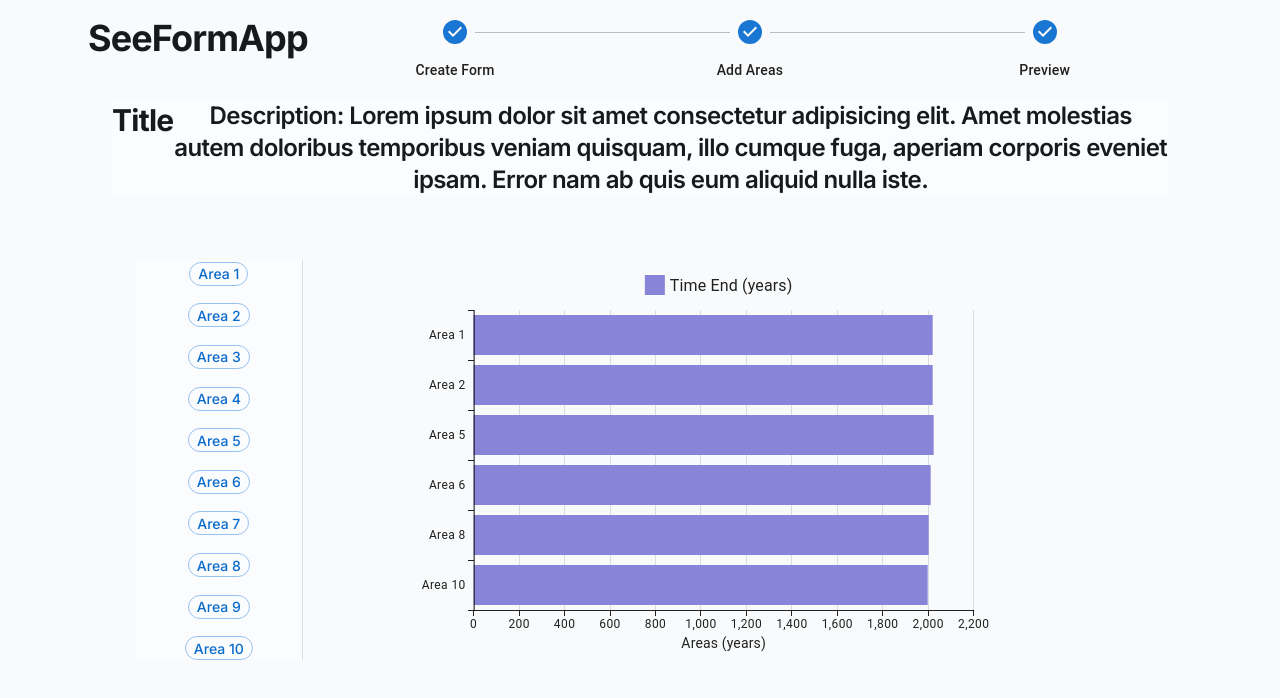
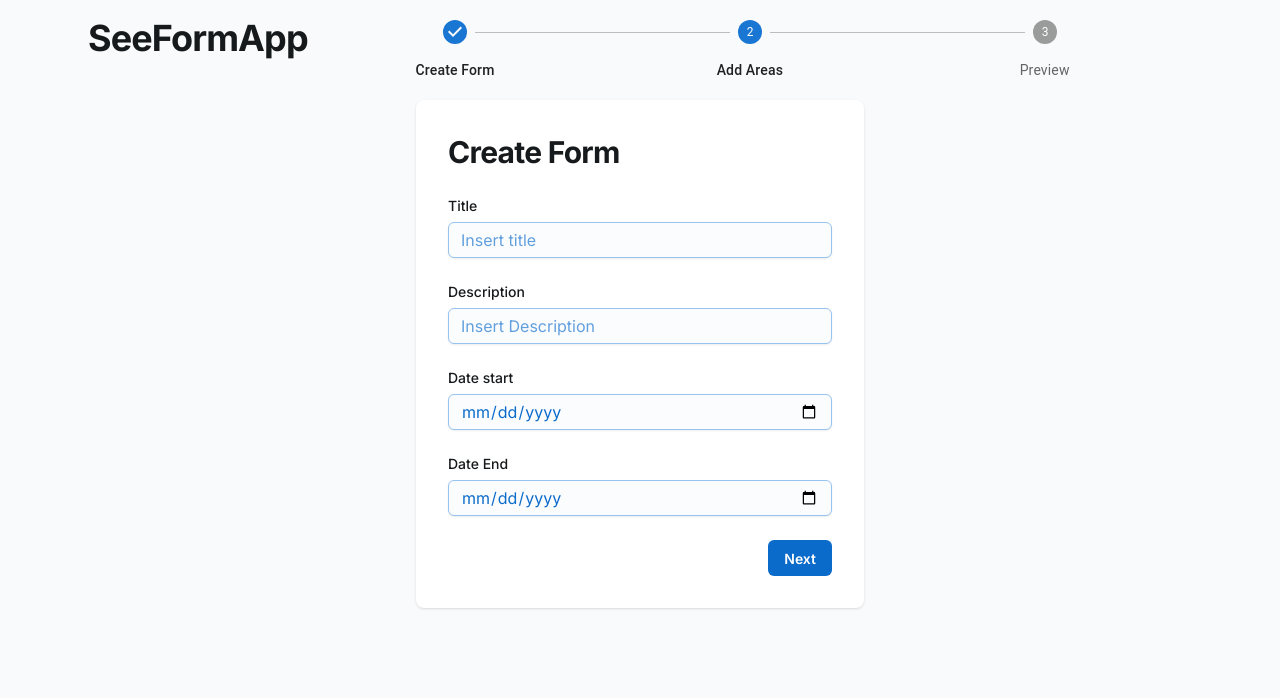
Before and after one commit to NashorSlayer/FormSee, a Next.js app: page /user/createForms in a window 1280 px wide. Shown: the top 698 px of the page. Built offline with nearby package versions, Linux system fonts and the light colour scheme.

Commit message:
feat: add Zustand and FormStore, Create Form Correctly(Step 1)

```diff
--- a/package.json
+++ b/package.json
@@ -21,7 +21,8 @@
     "next": "14.2.5",
     "react": "^18",
     "react-dom": "^18",
-    "react-hook-form": "^7.52.1"
+    "react-hook-form": "^7.52.1",
+    "zustand": "^4.5.4"
   },
   "devDependencies": {
     "@types/node": "^20",
--- a/src/components/AddAreasToForm.tsx
+++ b/src/components/AddAreasToForm.tsx
@@ -1,9 +1,11 @@
 "use client"
 import React from 'react'
-import { Autocomplete, Box, Container, Table, Typography } from '@mui/joy'
+import { Autocomplete, Box, Button, Container, Table, Typography } from '@mui/joy'
 import DashboardCustomizeIcon from '@mui/icons-material/DashboardCustomize';
 import { Area, IArea } from '@/types/area.types';
 import DisplayAreasTable from './DisplayAreasTable';
+import { useFormStore } from '@/store/formStore';
+import { useRouter } from 'next/navigation';
 
 interface props {
     optionsList: string[]
@@ -11,9 +13,14 @@ interface props {
 
 const AddAreasToForm: React.FC<props> = ({ optionsList }) => {
 
-    const [loading, setLoading] = React.useState<boolean>(false)
-    const [value, setValue] = React.useState("")
-    const [inputValue, setInputValue] = React.useState("")
+    const { prevStep } = useFormStore();
+    const router = useRouter()
+
+
+    const handleBack = () => {
+        prevStep()
+        router.refresh()
+    }
 
     return (
         <div className="p-6 space-y-4 md:space-y-6 sm:p-8">
@@ -25,14 +32,20 @@ const AddAreasToForm: React.FC<props> = ({ optionsList }) => {
                 multiple={true}
                 options={optionsList}
                 placeholder='select areas' />
-            <div>
-                <Container>
-                    <Box>
-                        <DisplayAreasTable optionsList={optionsList} />
-                    </Box>
-                </Container>
-            </div>
-
+            <Box>
+                <DisplayAreasTable optionsList={optionsList} />
+            </Box>
+            <Box sx={{ display: "flex", justifyContent: "flex-end" }}>
+                <Button
+                    color='danger'
+                    onClick={handleBack}
+                >
+                    Back
+                </Button>
+                <Button
+                    color="primary"
+                >Next</Button>
+            </Box>
         </div>
     )
 }
--- a/src/components/CreateForm.tsx
+++ b/src/components/CreateForm.tsx
@@ -1,7 +1,9 @@
 "use client"
+import { useFormStore } from '@/store/formStore'
 import { IFormData } from '@/types/types'
 import { InfoOutlined } from '@mui/icons-material'
 import {
+    Box,
     Button,
     FormControl,
     FormHelperText,
@@ -10,6 +12,7 @@ import {
     Textarea,
     Typography
 } from '@mui/joy'
+import { useRouter } from 'next/navigation'
 import React, { useState } from 'react'
 import { SubmitHandler, useForm } from 'react-hook-form'
 
@@ -40,14 +43,30 @@ const CreateForm = () => {
     } = useForm<IFormData>()
     const [loading, setLoading] = useState(false)
 
+    const router = useRouter()
+    const { form, } = useFormStore(
+        (state) => ({
+            form: state.form,
+            title: state.form.title,
+            description: state.form.description,
+            date_start: state.form.date_start,
+            date_end: state.form.date_end
+        })
+    )
+    const { nextStep, setForm } = useFormStore();
+
     const onSubmit: SubmitHandler<IFormData> = async (data) => {
+        setLoading(true)
         const { title, description, date_start, date_end } = data
-        setLoading(true)
         if (date_end < date_start) {
             errors.date_end = { type: "required", message: "Date End must be greater than Date Start" }
         }
+        setForm({ ...form, title, description, date_start, date_end })
+        nextStep()
+        router.refresh()
         setLoading(false)
     }
+
     return (
         <div className="p-6 space-y-4 md:space-y-6 sm:p-8">
             <Typography level='h2'> Create Form</Typography>
@@ -56,7 +75,7 @@ const CreateForm = () => {
                 <div>
                     <FormLabel>Title</FormLabel>
                     <Input
-                        {...register("title", { required: "Title is required" })}
+                        {...register("title", { required: "Title is required", value: form.title })}
                         placeholder='Insert title'
                         variant='outlined'
                         color='primary' />
@@ -75,6 +94,7 @@ const CreateForm = () => {
                 <Textarea
                     {...register("description", {
                         required: "Description is required",
+                        value: form.description
                     })
                     }
                     placeholder='Insert Description'
@@ -95,6 +115,7 @@ const CreateForm = () => {
                     {...register("date_start", {
                         required: "Date Start is required",
                         validate: validateDate,
+                        value: form.date_start
                     })}
                     type='date'
                     variant='outlined'
@@ -114,7 +135,8 @@ const CreateForm = () => {
                 <Input
                     {...register("date_end", {
                         required: "Date End is required",
-                        validate: validateDate
+                        validate: validateDate,
+                        value: form.date_end
                     })}
                     type='date'
                     variant='outlined'
@@ -128,13 +150,14 @@ const CreateForm = () => {
                     </FormControl>
                 )}
             </FormControl>
-            <div className=''>
+            <Box sx={{ display: "flex", justifyContent: "flex-end" }}>
                 <Button
-                    loading={loading}
+                    color="primary"
                     onClick={handleSubmit(onSubmit)}
-                > Next</Button>
-            </div>
+                >Next</Button>
+            </Box>
         </div>
+
 
     )
 }
--- a/src/components/PreviewAreas.tsx
+++ b/src/components/PreviewAreas.tsx
@@ -5,7 +5,6 @@ import AreaPillBar from './AreaPillBar'
 import { DndContext, closestCenter } from '@dnd-kit/core'
 import { arrayMove, SortableContext, verticalListSortingStrategy } from '@dnd-kit/sortable'
 import { BarChart } from '@mui/x-charts/BarChart';
-import { dataSetAreas } from '@/util/constants'
 
 interface props {
     optionsList: string[]
@@ -43,11 +42,12 @@ const PreviewAreas: React.FC<props> = ({ optionsList }) => {
 
         <Container sx={{
             display: "flex ",
+            border: "2px solid grey",
             flexDirection: "column",
         }} >
             <Sheet sx={{ display: "flex", flexDirection: "row", justifyContent: "space-between", marginBottom: 8 }}>
-                <Typography level='h2' sx={{ textAlign: 'center' }}>Title</Typography>
-                <Typography level='h3' sx={{ textAlign: 'center' }}>Description: Lorem ipsum dolor sit amet consectetur adipisicing elit. Amet molestias autem doloribus temporibus veniam quisquam, illo cumque fuga, aperiam corporis eveniet ipsam. Error nam ab quis eum aliquid nulla iste.</Typography>
+                <Typography level='h2' sx={{ textAlign: 'center' }}>Formulario Egresados</Typography>
+                <Typography level="h4" sx={{ textAlign: 'center' }}>Formulario para reunir la experiencia de Egresados basado en las posibles Áreas de Égreso</Typography>
             </Sheet>
             <Container sx={{
                 display: "flex ",
@@ -59,6 +59,7 @@ const PreviewAreas: React.FC<props> = ({ optionsList }) => {
                 >
                     <div className='w-1/4 max-h-screen' >
                         <Sheet>
+                            <Typography level="inherit" sx={{ textAlign: 'center' }}> Areas List</Typography>
                             <Stack
                                 spacing={2}
                                 alignItems={'center'}
@@ -77,14 +78,7 @@ const PreviewAreas: React.FC<props> = ({ optionsList }) => {
                     </div>
                     <Divider orientation="vertical" />
                     <div className='w-screen max-h-screen flex justify-center items-center'>
-                        <BarChart
-                            dataset={dataSetAreas}
-                            series={[{ dataKey: "time_end", label: "Time End (years)", color: "#8884d8" }]}
-                            layout="horizontal"
-                            grid={{ vertical: true }}
-                            yAxis={[{ scaleType: "band", dataKey: "area" }]}
-                            {...chartSetting}
-                        />
+
                     </div>
                 </DndContext>
             </Container>
--- a/src/components/view/ShowFormPage.tsx
+++ b/src/components/view/ShowFormPage.tsx
@@ -7,11 +7,9 @@ import { Container } from '@mui/joy';
 import CreateForm from '../CreateForm';
 import AddAreasToForm from '../AddAreasToForm';
 import PreviewAreas from '../PreviewAreas';
+import { useFormStore } from '@/store/formStore';
 
 
-
-
-const ShowFormPage = () => {
 const steps = ['Create Form', 'Add Areas', 'Preview']
 const areasList = [
     'Area 1',
@@ -26,7 +24,13 @@ const ShowFormPage = () => {
     'Area 10'
 ]
 
-    const [activeStep, setActiveStep] = React.useState(3);
+const ShowFormPage = () => {
+
+    const { activeStep } = useFormStore(
+        (state) => ({
+            activeStep: state.form.activeStep
+        }),
+    );
 
     return (
         <section className=" bg-gray-50 dark:bg-gray-900">
@@ -44,10 +48,12 @@ const ShowFormPage = () => {
                         </div>
                     </div>
                     <div className="w-full bg-white rounded-lg shadow dark:border md:mt-0 sm:max-w-md xl:p-0 dark:bg-gray-800 dark:border-gray-700">
+                        <div>
                             {activeStep === 1 && <CreateForm />}
                             {activeStep === 2 && <AddAreasToForm optionsList={areasList} />}
                         </div>
                         {activeStep === 3 && <PreviewAreas optionsList={areasList} />}
+                    </div>
                 </div>
             </Container >
         </section >
--- /dev/null
+++ b/src/store/formStore.ts
@@ -0,0 +1,59 @@
+import { create } from 'zustand';
+import { persist } from 'zustand/middleware';
+
+//todo: try date typeof string
+
+export interface Form {
+    id?: string;
+    title: string;
+    description: string;
+    date_start: Date;
+    date_end: Date;
+    activeStep: number;
+}
+
+interface FormStore {
+    form: Form;
+    setForm: (form: Form) => void;
+    nextStep: () => void;
+    prevStep: () => void;
+    getForm: () => Form;
+    clearForm: () => void;
+}
+const today = new Date();
+const tomorrow = new Date();
+tomorrow.setDate(today.getDate() + 1);
+
+
+
+export const useFormStore = create<FormStore>()(persist((set, get) => {
+
+    const storedForm = localStorage.getItem('form-store');
+
+    return {
+        form: storedForm ? JSON.parse(storedForm) : {
+            title: '',
+            description: '',
+            date_start: today,
+            date_end: tomorrow,
+            activeStep: 1
+        },
+        setForm: (form) => set((state) => ({ form: { ...state.form, ...form } })),
+        nextStep: () => set((state) => ({ form: { ...state.form, activeStep: state.form.activeStep + 1 } })),
+        prevStep: () => set((state) => ({ form: { ...state.form, activeStep: state.form.activeStep - 1 } })),
+        getForm: () => get().form,
+        clearForm: () => set({
+            form: {
+                title: '',
+                description: '',
+                date_start: today,
+                date_end: tomorrow,
+                activeStep: 1
+            }
+        }),
+
+    }
+},
+    {
+        name: 'form-store',
+    }))
--- a/src/util/constants.ts
+++ b/src/util/constants.ts
@@ -34,7 +34,7 @@ export enum AnswerBackendPath {
     DELETE_ANSWER = '/answers',
 }
 
-export const dataSetAreas = [
+export const dataSetResponse = [
     {
         "time_start": 2010,
         "time_end": 2012,
```
Also changed, not shown: 1 other file (tests, documents, lock files or other folders). Lines whose indentation alone changed are shown as unchanged.
